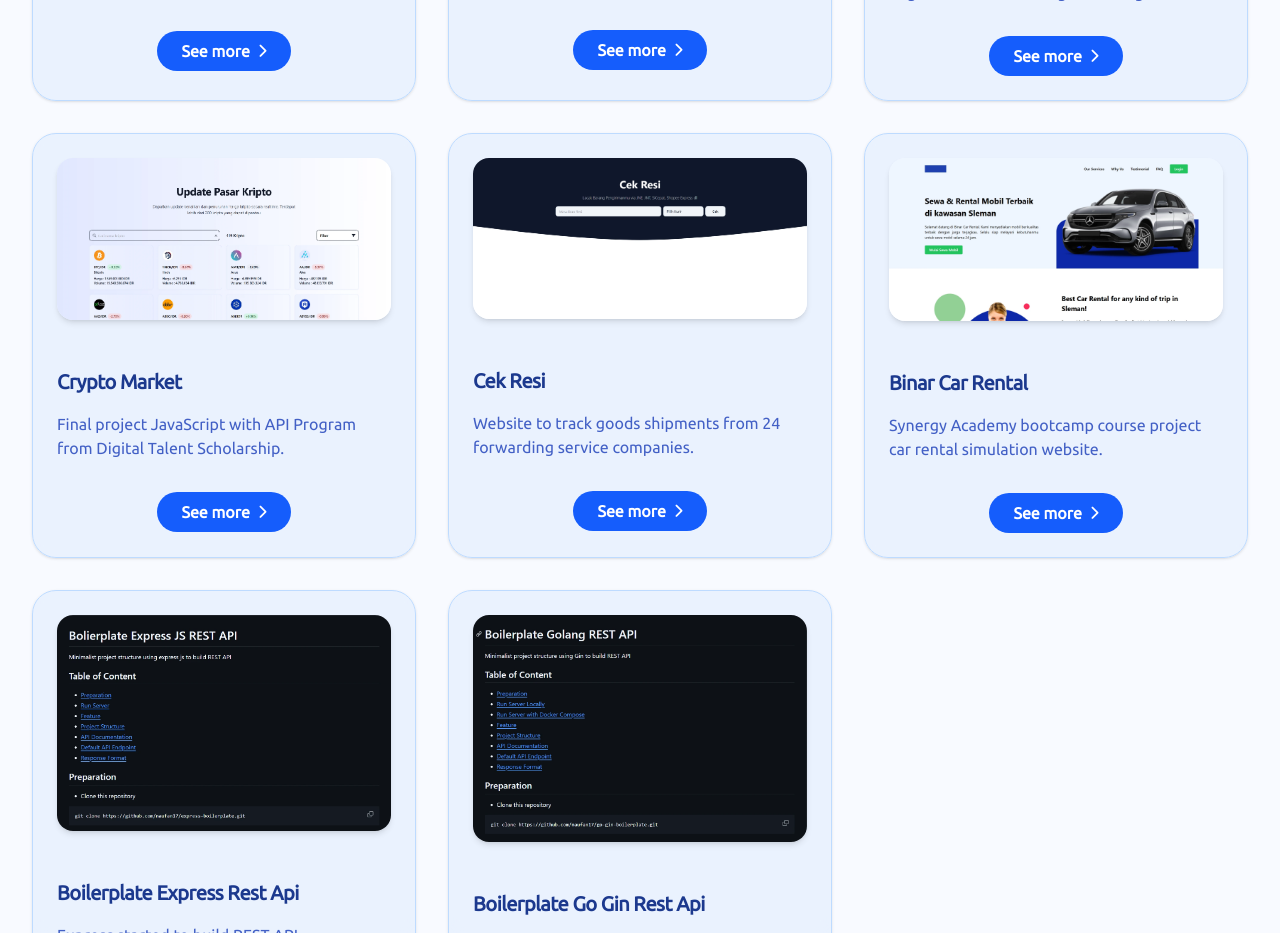
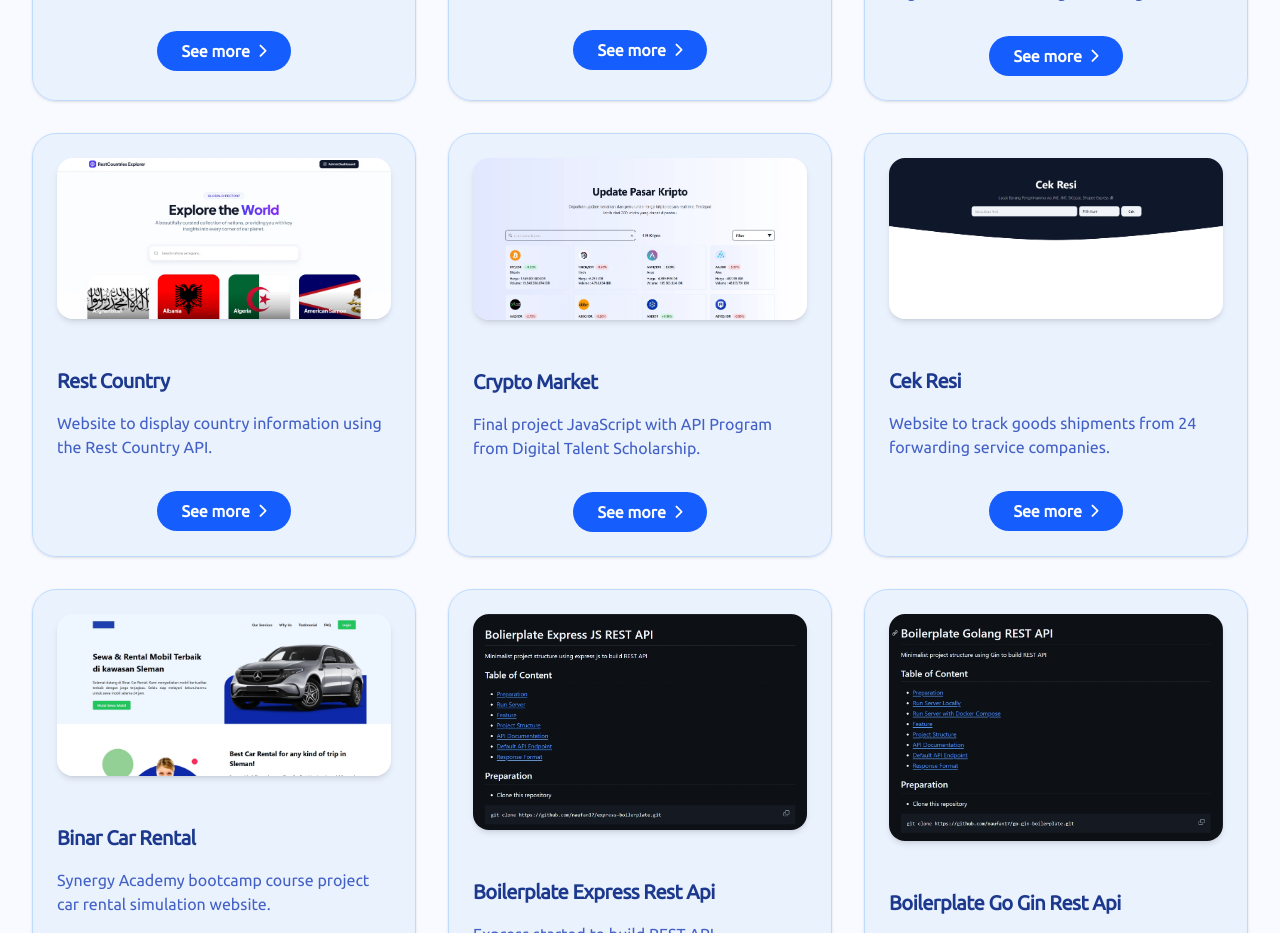
Before and after one commit to naufan17/web-portofolio, a React (Vite) app: page / in a window 1280 px wide. Shown: the part 2640-3573 px from the top of the page. Built offline with nearby package versions, Linux system fonts and the light colour scheme; some icons are missing.

Commit message:
feat: add portfolio rest country website.

```diff
--- a/src/components/Portfolio.tsx
+++ b/src/components/Portfolio.tsx
@@ -49,6 +49,18 @@ const projects: Project[] = [
             { label: 'Frontend', url: 'https://github.com/CPI-FS-SDG-11-D/LPM-frontend', icon: 'fa-brands fa-github' },
             { label: 'Backend', url: 'https://github.com/CPI-FS-SDG-11-D/LPM-api', icon: 'fa-brands fa-github' },
             { label: 'Demo', url: 'https://bincang-rakyat.vercel.app' },
+        ]
+    },
+    {
+        id: 'restCountry',
+        title: 'Rest Country',
+        shortDesc: 'Website to display country information using the Rest Country API.',
+        longDesc: 'Website to display country information using the Rest Country API. The website was created using NextJS by retrieving API data from Rest Country API.',
+        image: 'assets/images/rest-country.webp',
+        tech: ['TypeScript', 'NextJS', 'Rest Country API'],
+        links: [
+            { label: 'Fullstack', url: 'https://github.com/naufan17/rest-country-app', icon: 'fa-brands fa-github' },
+            { label: 'Demo', url: 'https://rest-country-app-psi.vercel.app/' },
         ]
     },
     {
```
Also changed, not shown: public/assets/images/rest-country.webp (added).
